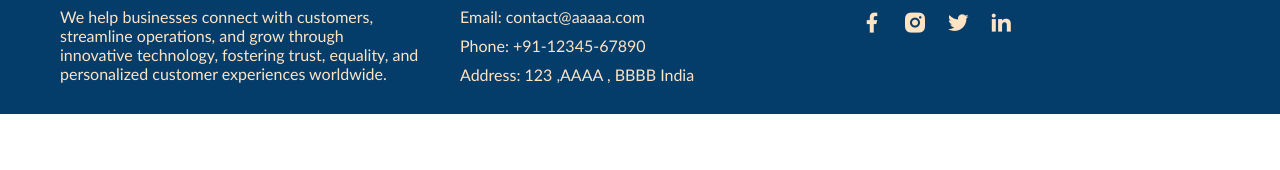
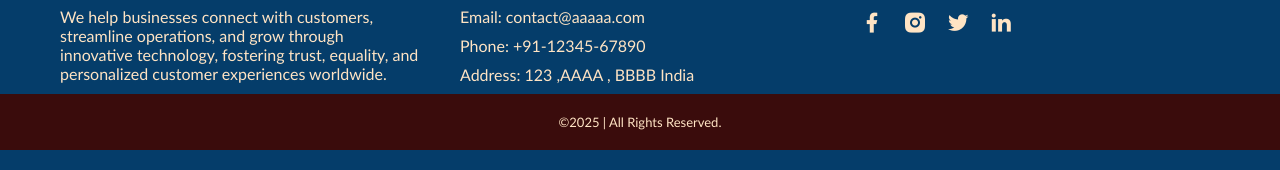
Before and after one commit to stackwizard97/Webproject, a plain HTML site: page index.html in a window 1280 px wide. Shown: the part 1721-1891 px from the top of the page. Before the commit the page ends 1835 px from the top, so only its background shows below. Drawn offline with nearby package versions, Linux system fonts and the light colour scheme.

Commit message:
Update index.html

```diff
--- a/index.html
+++ b/index.html
@@ -110,6 +110,10 @@
                 </p>
                 </div>
             </div>
+
+            <div id="footer-bottom">
+                <p>&copy;2025 | All Rights Reserved.</p>
+            </div>
         </footer>
     </div>
 </body>
```
